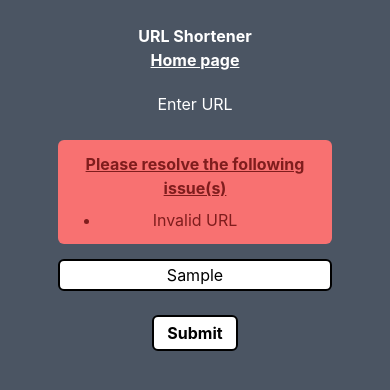
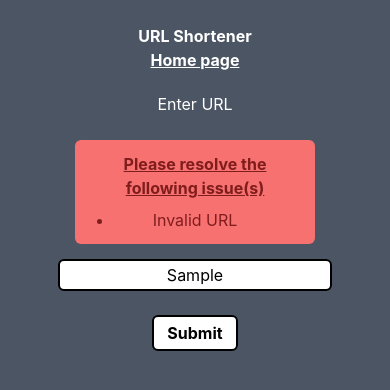
Before and after one commit to Daniel-N98/url-shortener-fe, a React (Create React App) app: page /1 in a window 390 px wide. Both pictures are taken after typing "Sample" into the empty fields and a click on the button "Submit". Shown: the top 390 px of the page. Built offline with nearby package versions, Linux system fonts and the light colour scheme; no server answers.

Commit message:
Added extra media query

```diff
--- a/src/components/error/errorBox.css
+++ b/src/components/error/errorBox.css
@@ -1,12 +1,18 @@
 @media only screen and (min-width: 1275px) {
   #error-box-section {
-    max-width: 40%;
+    max-width: 30%;
   }
 }
 
 
 @media only screen and (min-width: 800px) and (max-width: 1275px) {
   #error-box-section {
-    max-width: 60%;
+    max-width: 40%;
   }
 }
+
+@media only screen and (max-width: 800px) {
+  #error-box-section {
+    max-width: 70%;
+  }
+}
```
